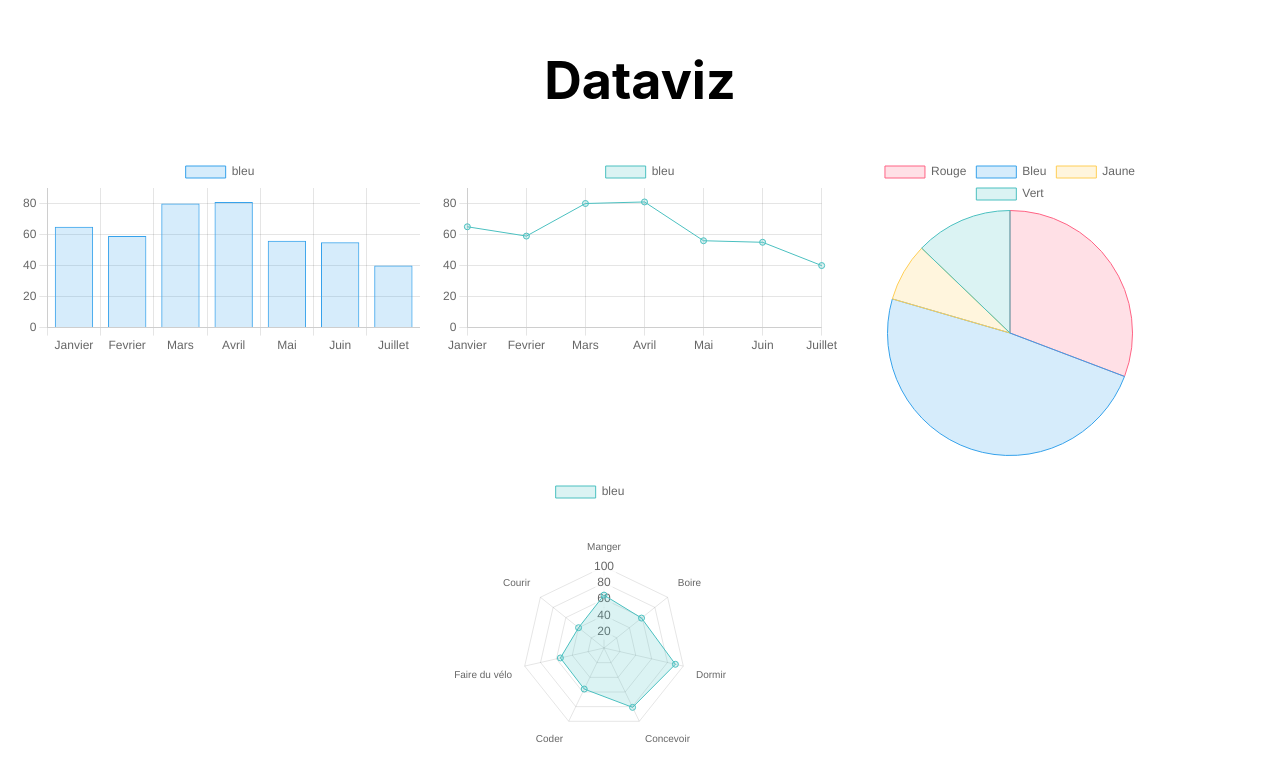
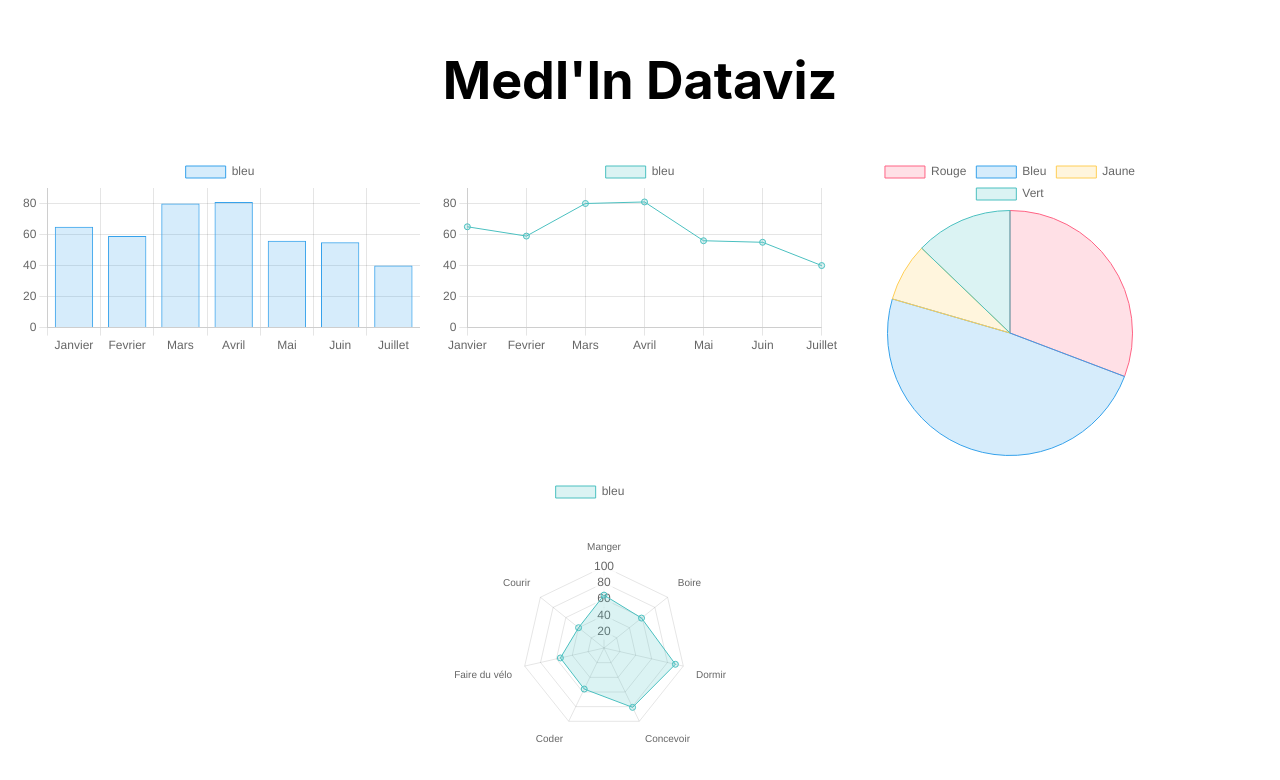
Before and after one commit to epemba1/Dataviz, a React (Create React App) app: page / in a window 1280 px wide. Shown: the top 780 px of the page. Built offline with nearby package versions, Linux system fonts and the light colour scheme.

Commit message:
Change title

```diff
--- a/src/App.js
+++ b/src/App.js
@@ -29,7 +29,7 @@ function App() {
   return (
     <div className="App">
       <header className="App-header">
-        <h1>Dataviz</h1>
+        <h1>Medl'In Dataviz</h1>
         <div className="chart-container">
           <div className="chart-item">
             <BarChart data={barData} />
```
